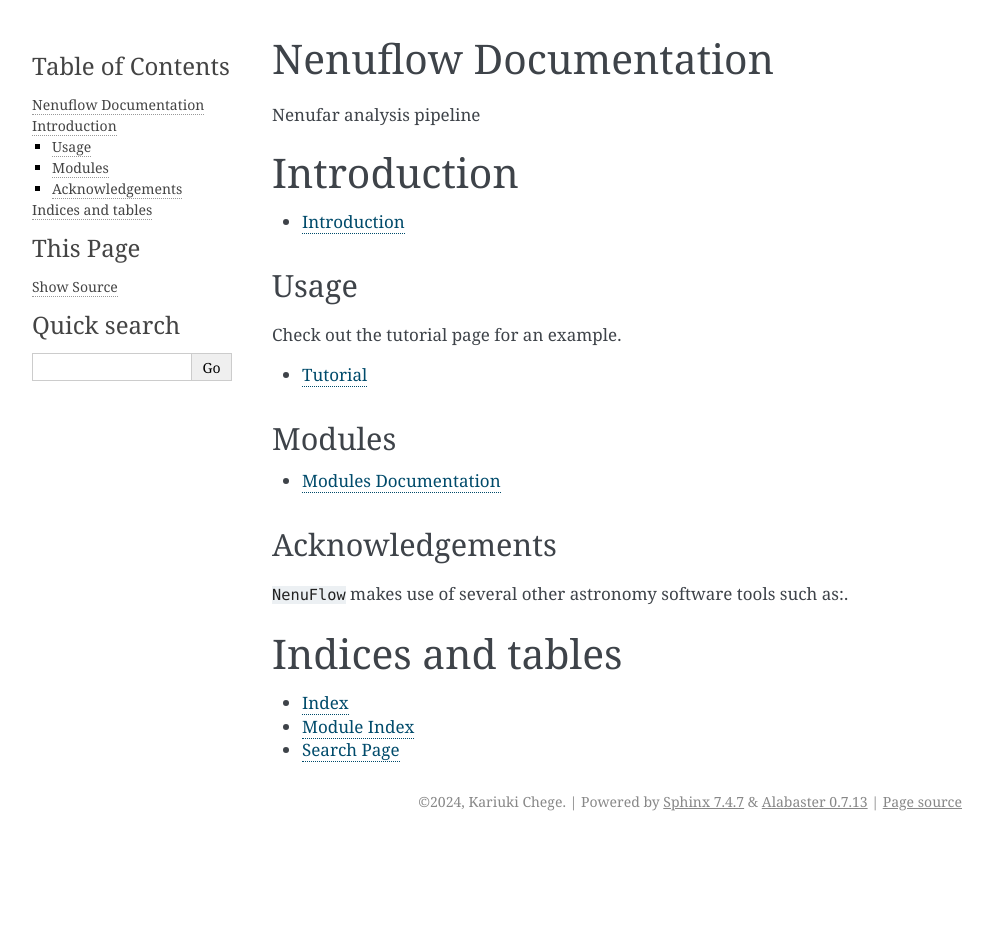
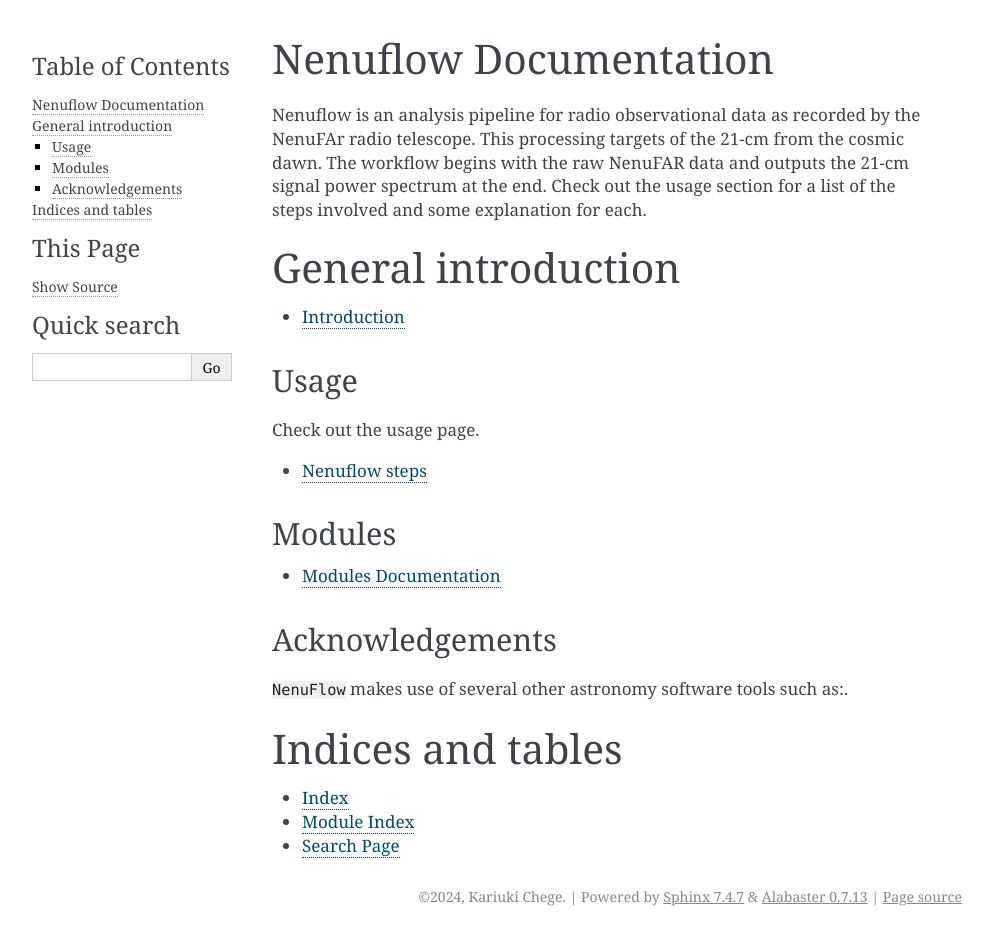
Before and after one commit to kariukic/nenuflow, a Sphinx documentation site: the page built from docs/source/index.rst, in a window 1280 px wide. Shown: the whole page, without its empty margins (148-1141 px from the left). Built offline with Sphinx 7.4.7, drawn with Linux system fonts in a browser that asks for light colours; before the commit the page ends 900 px from its top, so only the background shows below that.

Commit message:
docs update

```diff
--- a/docs/source/index.rst
+++ b/docs/source/index.rst
@@ -6,14 +6,14 @@
 Nenuflow Documentation
 =================================
 
-Nenufar analysis pipeline
+Nenuflow is an analysis pipeline for radio observational data as recorded by the NenuFAr radio telescope. This processing targets of the 21-cm from the cosmic dawn. The workflow begins with the raw NenuFAR data and outputs the 21-cm signal power spectrum at the end. Check out the usage section for a list of the steps involved and some explanation for each.
 
 .. toctree::
    :maxdepth: 2
    :caption: Contents:
 
 
-Introduction
+General introduction
 ================================
 
 .. toctree::
@@ -24,12 +24,12 @@
 
 Usage
 ------------------------------------------
-Check out the tutorial page for an example.
+Check out the usage page.
 
 .. toctree::
    :maxdepth: 2
 
-   tutorial
+   usage
 
 Modules
 ------------------------------------------
--- a/docs/source/tutorial.rst
+++ b/docs/source/usage.rst
@@ -1,6 +1,6 @@
-Tutorial
+Nenuflow steps
 ============
 
-- Nenuflow carries out the following steps
+- Nenuflow carries out the following steps:
 .. figure:: nenuflow_pipeline.png
   :alt: Steps carried out by Nenuflow
```
Also changed, not shown: docs/source/nenuflow_pipeline.png (added).
